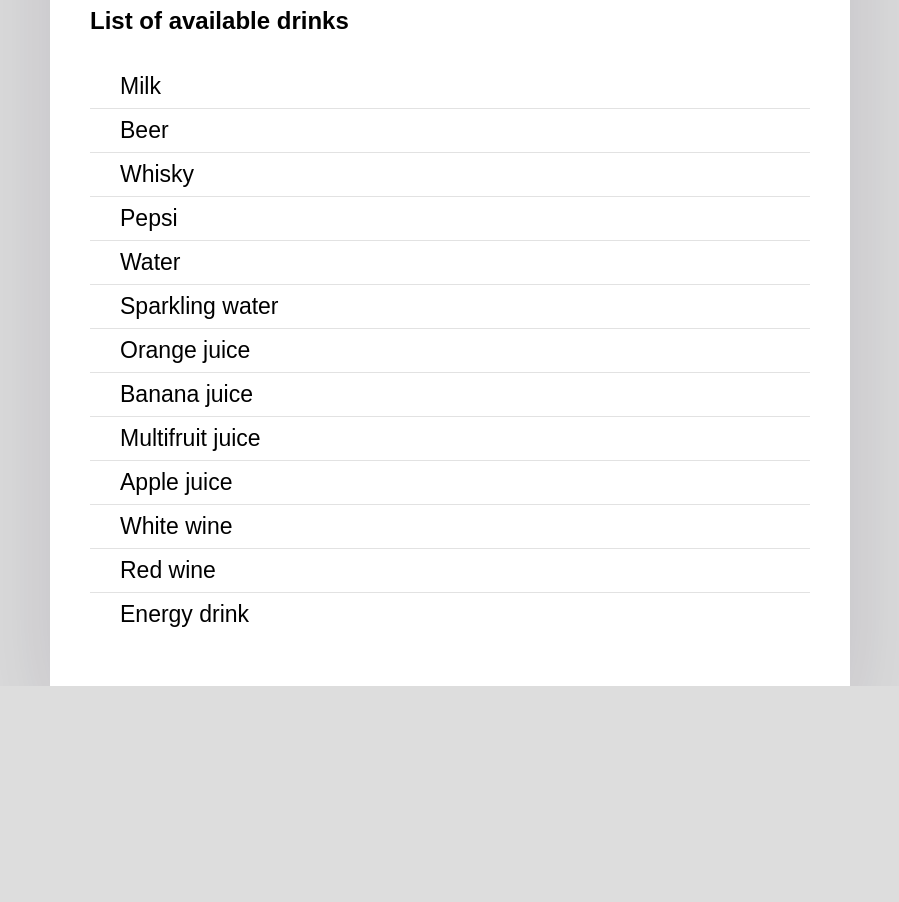
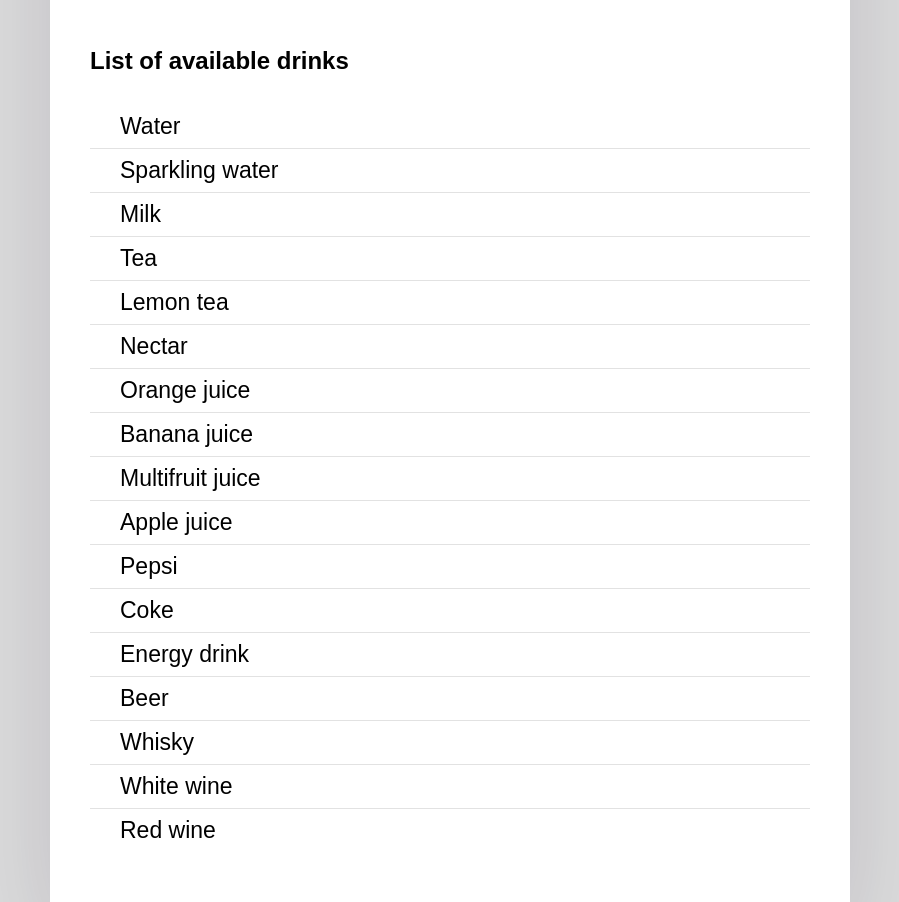
Before and after one commit to mnedza/Drinks-finder, a plain HTML site: page index.html in a window 1280 px wide. Shown: the part 403-1305 px from the top of the page, without its empty margins (190-1089 px from the left). Before the commit the page ends 1089 px from the top, so only its background shows below. Drawn offline with Linux system fonts and the light colour scheme.

Commit message:
Drinks finder ver. 1.1

```diff
--- a/index.html
+++ b/index.html
@@ -17,19 +17,23 @@
         <div class="drink-list">
             <h2>List of available drinks</h2>
             <ul>
-                <li>Milk</li>
-                <li>Beer</li>
-                <li>Whisky</li>
-                <li>Pepsi</li>
                 <li>Water</li>
                 <li>Sparkling water</li>
+                <li>Milk</li>
+                <li>Tea</li>
+                <li>Lemon tea</li>
+                <li>Nectar</li>
                 <li>Orange juice</li>
                 <li>Banana juice</li>
                 <li>Multifruit juice</li>
                 <li>Apple juice</li>
+                <li>Pepsi</li>
+                <li>Coke</li>
+                <li>Energy drink</li>
+                <li>Beer</li>
+                <li>Whisky</li>
                 <li>White wine</li>
                 <li>Red wine</li>
-                <li>Energy drink</li>
             </ul>
         </div>
     </div>
--- a/style.css
+++ b/style.css
@@ -5,6 +5,7 @@
 }
 
 body {
+    margin-top: 40px;
     display: flex;
     justify-content: center;
     align-items: center;
@@ -16,7 +17,6 @@ body {
 .wrapper {
     width: 800px;
     background-color: #fff;
-    box-shadow: 0 0 10px #000;
     box-shadow: rgba(17, 12, 46, 0.15) 0px 48px 100px 0px;
 }
 
```
